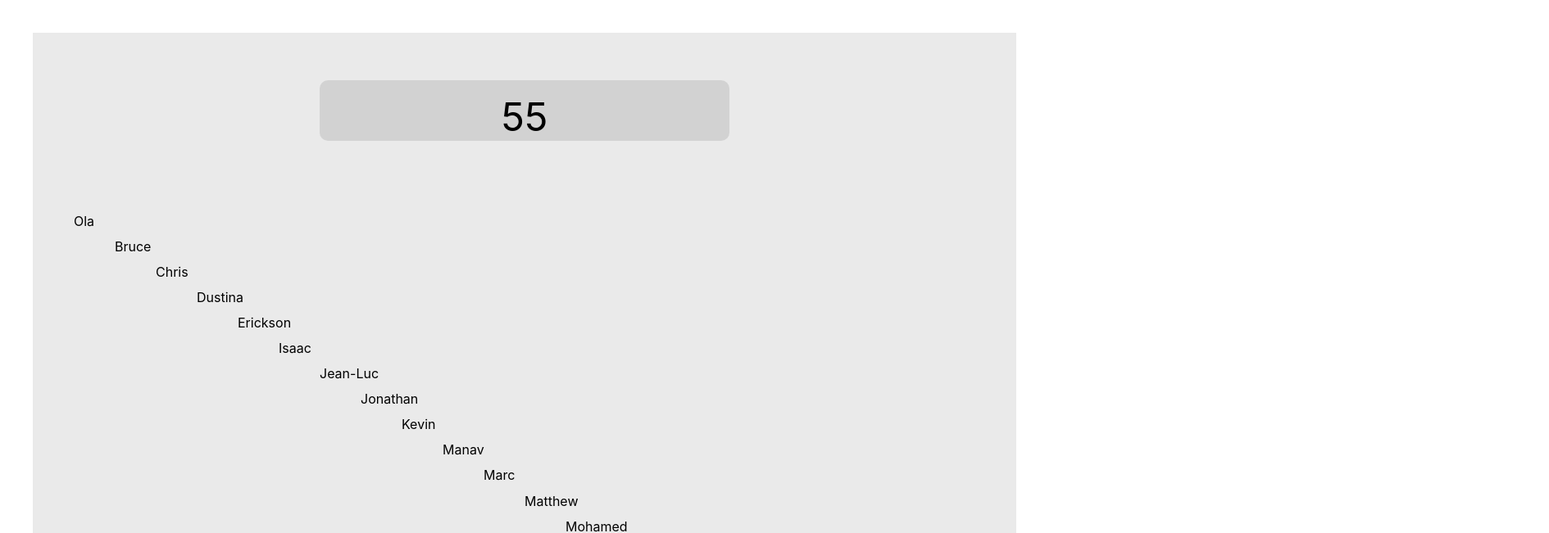
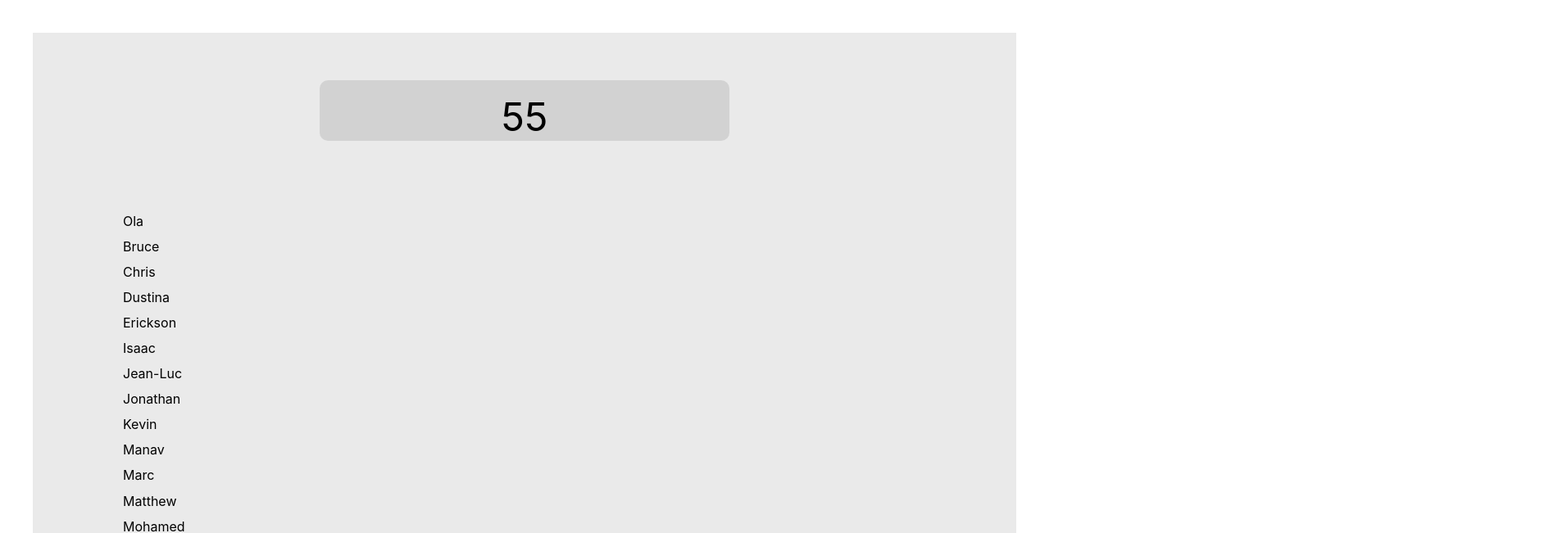
Before and after one commit to nbrown2/race-timer, a React (Vite) app: page / in a window 1280 px wide. Shown: the top 651 px of the page at 82% size, 1890 px wide, since content can reach past the window. Built offline with nearby package versions, Linux system fonts and the light colour scheme.

Commit message:
challenge 1

```diff
--- a/package.json
+++ b/package.json
@@ -5,6 +5,7 @@
   "type": "module",
   "scripts": {
     "dev": "vite",
+    "start": "vite",
     "build": "vite build",
     "preview": "vite preview"
   },
--- a/src/assets/data.js
+++ b/src/assets/data.js
@@ -1,22 +1,22 @@
-export const contestants = [
+export const contestantData = [
   { id: '0', name: 'Ola', xpos: 0, ypos: 0 },
-  { id: '1', name: 'Bruce', xpos: 50, ypos: 10 },
-  { id: '2', name: 'Chris', xpos: 100, ypos: 20 },
-  { id: '3', name: 'Dustina', xpos: 150, ypos: 30 },
-  { id: '4', name: 'Erickson', xpos: 200, ypos: 40 },
-  { id: '5', name: 'Isaac', xpos: 250, ypos: 50 },
-  { id: '6', name: 'Jean-Luc', xpos: 300, ypos: 60 },
-  { id: '7', name: 'Jonathan', xpos: 350, ypos: 70 },
-  { id: '8', name: 'Kevin', xpos: 400, ypos: 80 },
-  { id: '9', name: 'Manav', xpos: 450, ypos: 90 },
-  { id: '10', name: 'Marc', xpos: 500, ypos: 100 },
-  { id: '11', name: 'Matthew', xpos: 550, ypos: 110 },
-  { id: '12', name: 'Mohamed', xpos: 600, ypos: 120 },
-  { id: '13', name: 'Nicole', xpos: 650, ypos: 130 },
-  { id: '14', name: 'Oscar', xpos: 700, ypos: 140 },
-  { id: '15', name: 'Pari', xpos: 750, ypos: 150 },
-  { id: '16', name: 'Pete', xpos: 800, ypos: 160 },
-  { id: '17', name: 'Sam', xpos: 850, ypos: 170 },
-  { id: '18', name: 'Taibou', xpos: 900, ypos: 180 },
-  { id: '19', name: 'Manny', xpos: 1000, ypos: 200 },
+  { id: '1', name: 'Bruce', xpos: 0, ypos: 10 },
+  { id: '2', name: 'Chris', xpos: 0, ypos: 20 },
+  { id: '3', name: 'Dustina', xpos: 0, ypos: 30 },
+  { id: '4', name: 'Erickson', xpos: 0, ypos: 40 },
+  { id: '5', name: 'Isaac', xpos: 0, ypos: 50 },
+  { id: '6', name: 'Jean-Luc', xpos: 0, ypos: 60 },
+  { id: '7', name: 'Jonathan', xpos: 0, ypos: 70 },
+  { id: '8', name: 'Kevin', xpos: 0, ypos: 80 },
+  { id: '9', name: 'Manav', xpos: 0, ypos: 90 },
+  { id: '10', name: 'Marc', xpos: 0, ypos: 100 },
+  { id: '11', name: 'Matthew', xpos: 0, ypos: 110 },
+  { id: '12', name: 'Mohamed', xpos: 0, ypos: 120 },
+  { id: '13', name: 'Nicole', xpos: 0, ypos: 130 },
+  { id: '14', name: 'Oscar', xpos: 0, ypos: 140 },
+  { id: '15', name: 'Pari', xpos: 0, ypos: 150 },
+  { id: '16', name: 'Pete', xpos: 0, ypos: 160 },
+  { id: '17', name: 'Sam', xpos: 0, ypos: 170 },
+  { id: '18', name: 'Taibou', xpos: 0, ypos: 180 },
+  { id: '19', name: 'Manny', xpos: 0, ypos: 200 },
 ];
--- a/src/components/Race.jsx
+++ b/src/components/Race.jsx
@@ -1,8 +1,17 @@
+import { useState, useEffect } from 'react';
 import Contestant from './Contestant.jsx';
 import { contestantStyles } from '../styles';
-import { contestants } from '../assets/data';
+import { contestantData } from '../assets/data';
 
-function Race() {
+function Race(props) {
+  const [contestants, setContestants] = useState(contestantData);
+  useEffect(() => {
+    let newContestantPos = contestants.map((contestant) => {
+      return { ...contestant, xpos: contestant.xpos + 10 };
+    });
+    setContestants(newContestantPos);
+  }, [props.currentTime]);
+
   return (
     <div style={contestantStyles.contestantList}>
       {contestants.map((contestant) => (
```
Also changed, not shown: 1 other file (tests, documents, lock files or other folders).
